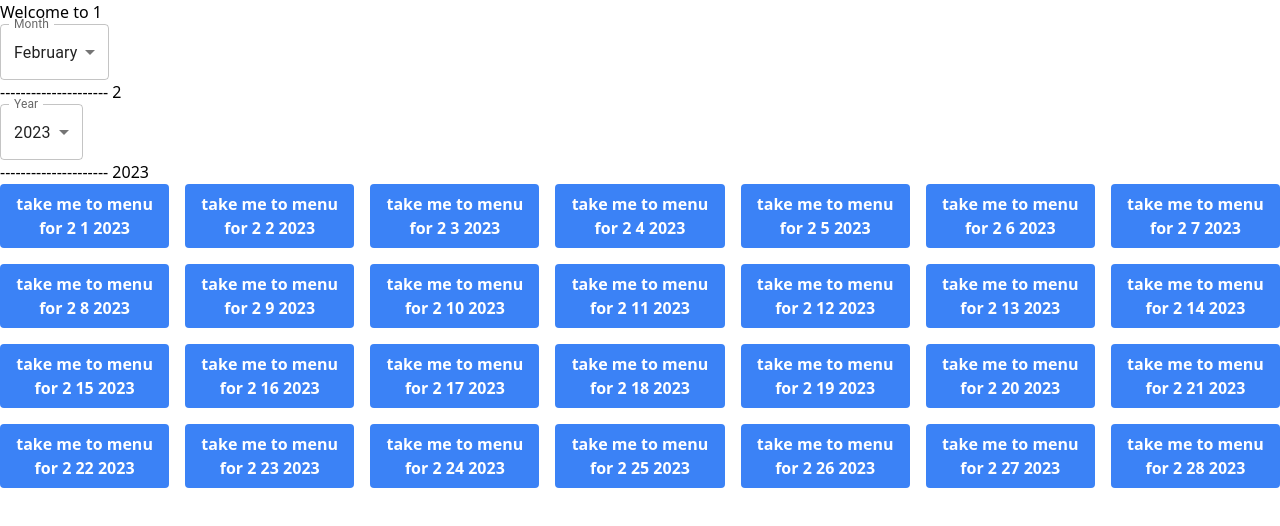
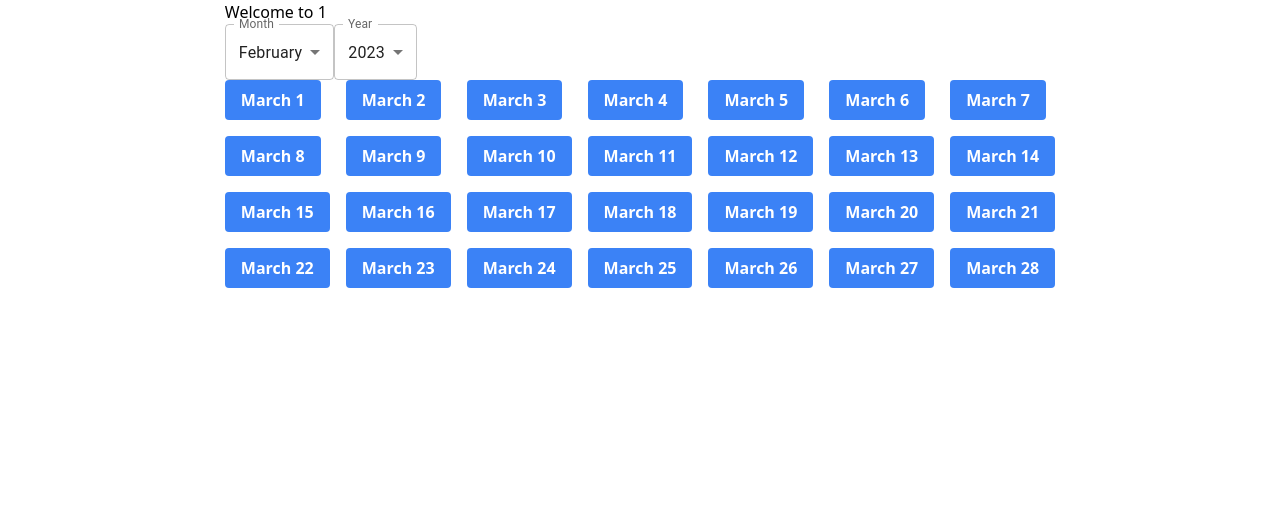
Before and after one commit to peternav2/SWE-Project, a React (Vite) app: page /student/dininghall/1/1 in a window 1280 px wide. Shown: the top 526 px of the page. Built offline with nearby package versions, Linux system fonts and the light colour scheme.

Commit message:
bug where calendar doesnt react properly

```diff
--- a/src/components/dayButton.tsx
+++ b/src/components/dayButton.tsx
@@ -7,7 +7,11 @@ export default function DayButton({userType, day, month, year, diningHallId}:
     return (
         <div>
             <button className="bg-blue-500 hover:bg-blue-700 text-white font-bold py-2 px-4 rounded">
-                <Link to={`${userType}/day/menu/${diningHallId}/month/day/year`}> take me to menu for {month} {day} {year} </Link>
+                <Link to={`${userType}/day/menu/${diningHallId}/month/day/year`}>
+                    {new Date(year,month).toLocaleString('default', {month: 'long'})
+                    + " " + day
+                    }
+                </Link>
             </button>
         </div>
     )
--- a/src/routes/studentDiningHallHome.tsx
+++ b/src/routes/studentDiningHallHome.tsx
@@ -16,20 +16,20 @@ export default function StudentDiningHallHome() {
 
     const handleMonthChange = (event: SelectChangeEvent) => {
       setMonth(event.target.value);
-      setDays(Array.from(Array(new Date(+year, +event.target.value, 0).getDate()), (_, index) => index + 1));
+      setDays(Array.from(Array(new Date(Number(year), Number(month), 0).getDate()), (_, index) => index + 1));
     }
     const handleYearChange = (event: SelectChangeEvent) => {
       setYear(event.target.value);
-      setDays(Array.from(Array(new Date(+year, +event.target.value, 0).getDate()), (_, index) => index + 1));
+      setDays(Array.from(Array(new Date(Number(year), Number(month), 0).getDate()), (_, index) => index + 1));
     }
     const diningHallName = useParams().diningHallName;
     const diningHallId = useParams().diningHallId;
 
 
     return (
-        <div className={"content-center"}>
+        <div className={"container w-max h-max mx-auto"}>
             <h1> Welcome to {diningHallName} </h1>
-          <div className={"content-center"}>
+          <div className={""}>
             <FormControl>
               <InputLabel id="demo-simple-select-label">Month</InputLabel>
               <Select
@@ -53,7 +53,6 @@ export default function StudentDiningHallHome() {
                 <MenuItem value="12">December</MenuItem>
               </Select>
             </FormControl>
-            <h1>  ---------------------       {month}</h1>
             <FormControl >
               <InputLabel id="year">Year</InputLabel>
               <Select
@@ -69,9 +68,7 @@ export default function StudentDiningHallHome() {
               </Select>
             </FormControl>
           </div>
-
-          <h1>  ---------------------       {year}</h1>
-          <Calendar month={+month} year={+year} diningHallId={diningHallId} days={days}/>
+            <Calendar month={+month} year={+year} diningHallId={diningHallId} days={days}/>
         </div>
     )
 }
```
